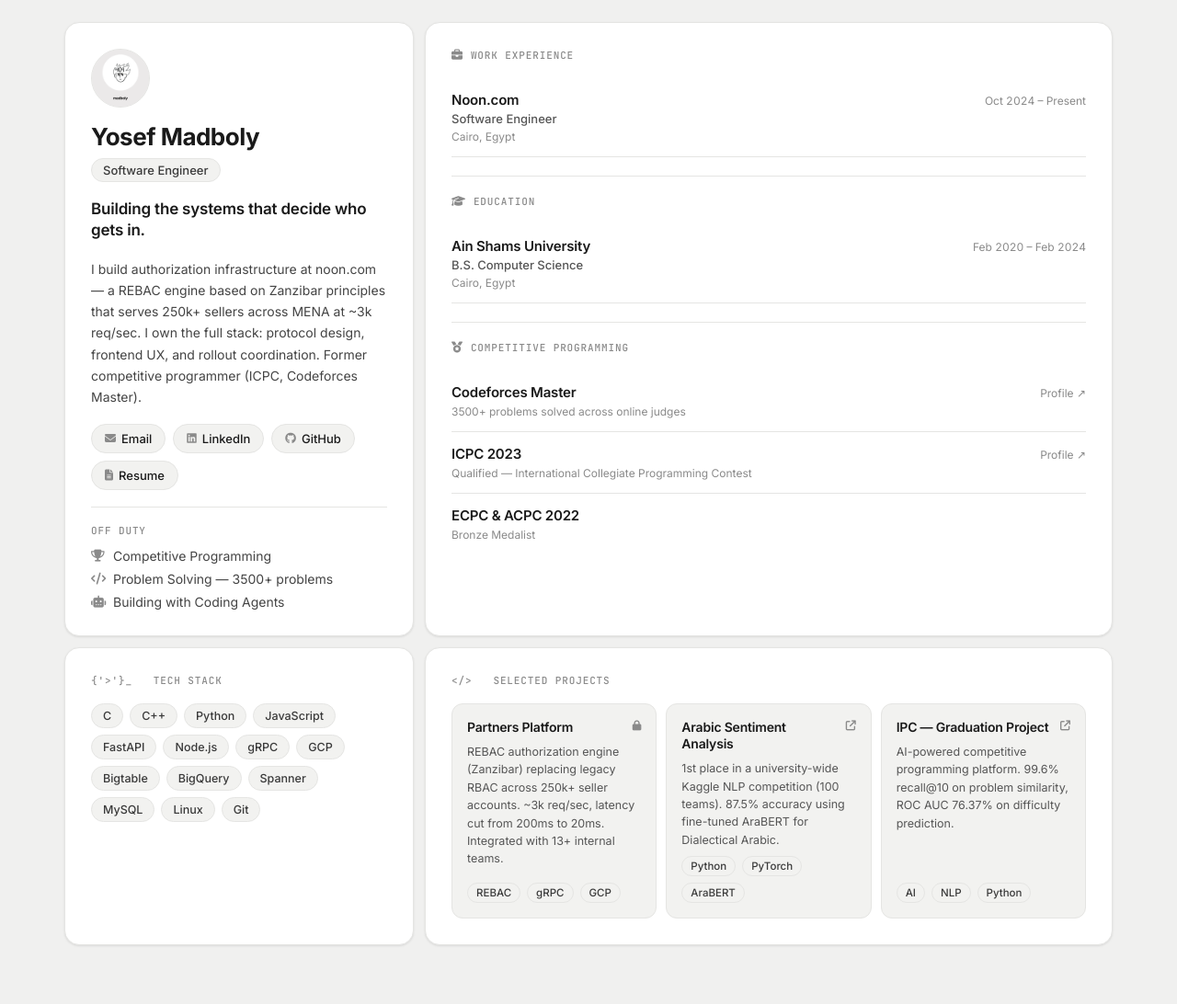
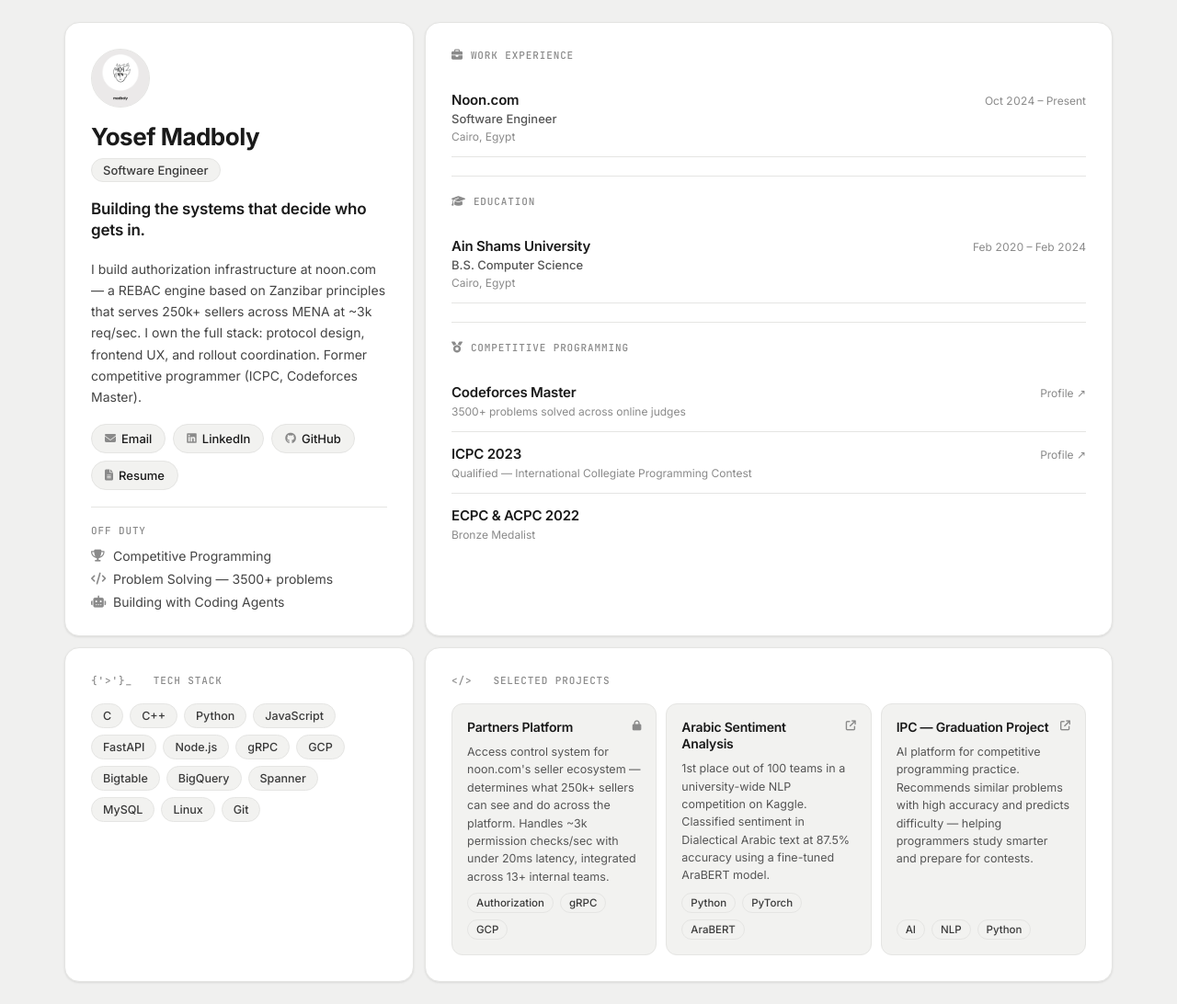
Before and after one commit to Silverhorse7/Silverhorse7.github.io, a plain HTML site: page index.html in a window 1280 px wide. Shown: the whole page at 92% size. Before the commit the page ends 1052 px from the top, so only its background shows below. Drawn offline with Linux system fonts and the light colour scheme.

Commit message:
fix project descriptions, resume link

```diff
--- a/index.html
+++ b/index.html
@@ -345,7 +345,7 @@
         <a href="mailto:yosefone212@gmail.com"><i class="fas fa-envelope"></i> Email</a>
         <a href="https://linkedin.com/in/yosef-mahmoud" target="_blank"><i class="fab fa-linkedin"></i> LinkedIn</a>
         <a href="https://github.com/Silverhorse7" target="_blank"><i class="fab fa-github"></i> GitHub</a>
-        <a href="/resume.pdf" target="_blank"><i class="fas fa-file-alt"></i> Resume</a>
+        <a href="https://linkedin.com/in/yosef-mahmoud" target="_blank"><i class="fas fa-file-alt"></i> Resume</a>
       </div>
       <div class="off-duty">
         <span class="section-label">Off Duty</span>
@@ -440,9 +440,9 @@
             <h3>Partners Platform</h3>
             <i class="fas fa-lock"></i>
           </div>
-          <p>REBAC authorization engine (Zanzibar) replacing legacy RBAC across 250k+ seller accounts. ~3k req/sec, latency cut from 200ms to 20ms. Integrated with 13+ internal teams.</p>
+          <p>Access control system for noon.com's seller ecosystem — determines what 250k+ sellers can see and do across the platform. Handles ~3k permission checks/sec with under 20ms latency, integrated across 13+ internal teams.</p>
           <div class="tags">
-            <span class="tag">REBAC</span>
+            <span class="tag">Authorization</span>
             <span class="tag">gRPC</span>
             <span class="tag">GCP</span>
           </div>
@@ -453,7 +453,7 @@
             <h3>Arabic Sentiment Analysis</h3>
             <i class="fas fa-arrow-up-right-from-square"></i>
           </div>
-          <p>1st place in a university-wide Kaggle NLP competition (100 teams). 87.5% accuracy using fine-tuned AraBERT for Dialectical Arabic.</p>
+          <p>1st place out of 100 teams in a university-wide NLP competition on Kaggle. Classified sentiment in Dialectical Arabic text at 87.5% accuracy using a fine-tuned AraBERT model.</p>
           <div class="tags">
             <span class="tag">Python</span>
             <span class="tag">PyTorch</span>
@@ -466,7 +466,7 @@
             <h3>IPC — Graduation Project</h3>
             <i class="fas fa-arrow-up-right-from-square"></i>
           </div>
-          <p>AI-powered competitive programming platform. 99.6% recall@10 on problem similarity, ROC AUC 76.37% on difficulty prediction.</p>
+          <p>AI platform for competitive programming practice. Recommends similar problems with high accuracy and predicts difficulty — helping programmers study smarter and prepare for contests.</p>
           <div class="tags">
             <span class="tag">AI</span>
             <span class="tag">NLP</span>
```
Also changed, not shown: .gstack/browse.json (added), 2 other files.
